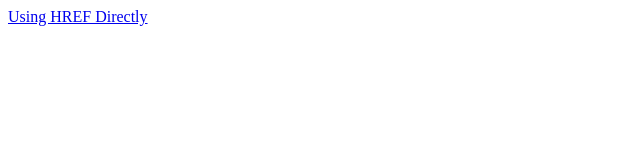
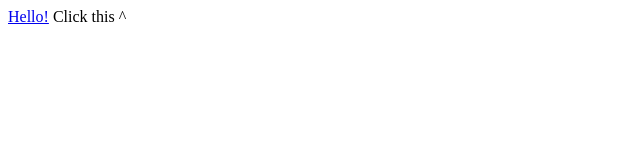
Before and after one commit to edgarjcfn/ck-web-test, a plain HTML site: page index.html in a window 1280 px wide. Shown: the whole page, without its empty margins (0-640 px from the left). Drawn offline with Linux system fonts and the light colour scheme.

Commit message:
using href

```diff
--- a/index.html
+++ b/index.html
@@ -19,13 +19,14 @@
 
   <body>
     <!-- See following sections for more information on parameters -->
-    <div
+    <a
       class="snapchat-creative-kit-share"
       data-theme="dark"
       data-size="large"
       data-text="false"
       data-share-url="https://pooyak.com/private/snap05/"
-    ></div>
+      href="snapchat://creativeKitWeb/camera/1?attachmentUrl=https%3A%2F%2Fpooyak.com%2Fprivate%2Fsnap05%2F"
+    >Hello!</a>
 
     <script>
       // Load the SDK asynchronously
@@ -37,9 +38,9 @@
         js.id = id;
         js.src = "https://sdk.snapkit.com/js/v1/create.js";
         sjs.parentNode.insertBefore(js, sjs);
-      })(document, "script", "snapkit-creative-kit-sdk");
+      })(document, "script", "snapchat-creative-kit-share");
     </script>
 
-    <a href="snapchat://creativeKitWeb/camera/1?attachmentUrl=https%3A%2F%2Fpooyak.com%2Fprivate%2Fsnap05%2F">Using HREF Directly</a>
+    Click this ^
   </body>
 </html>
```
